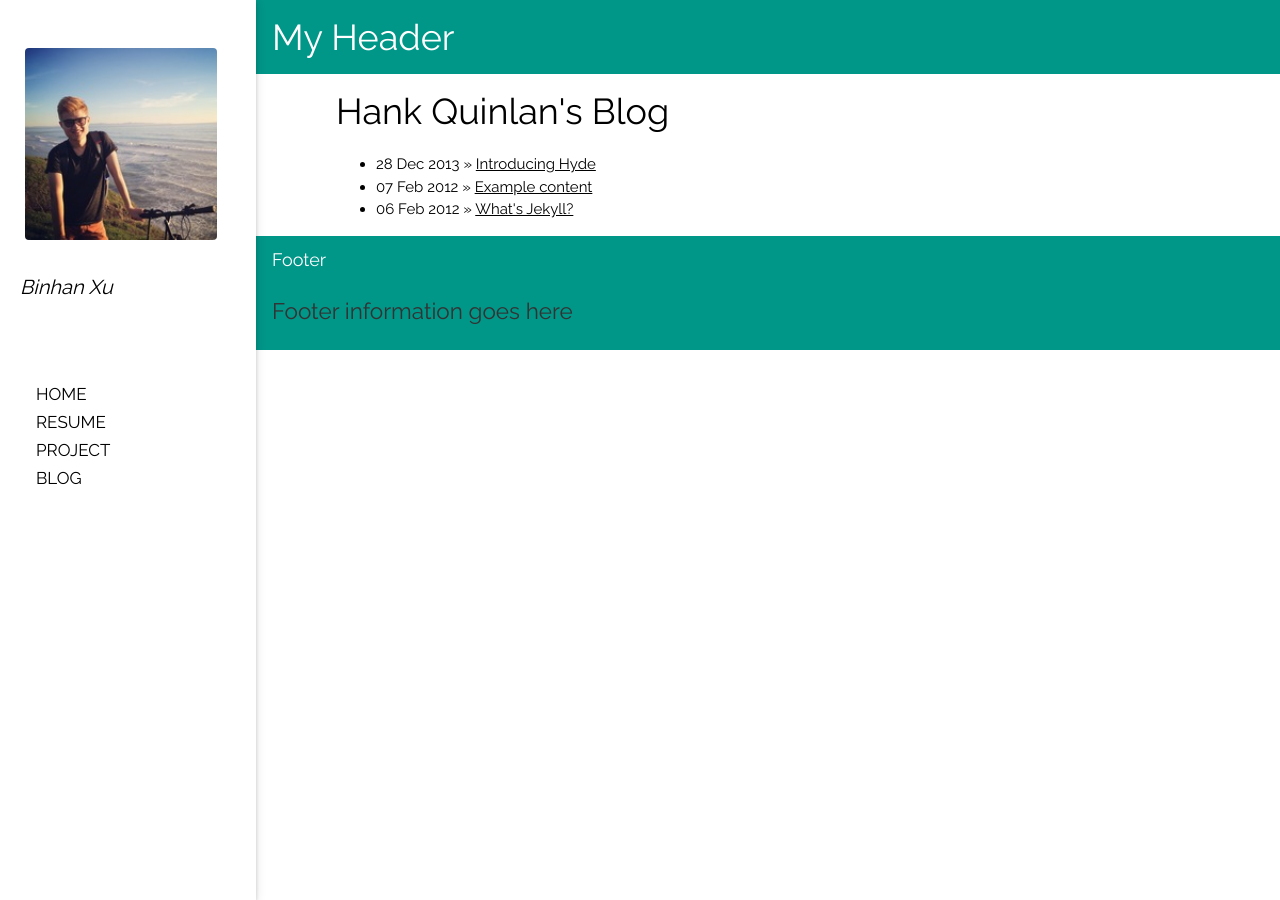
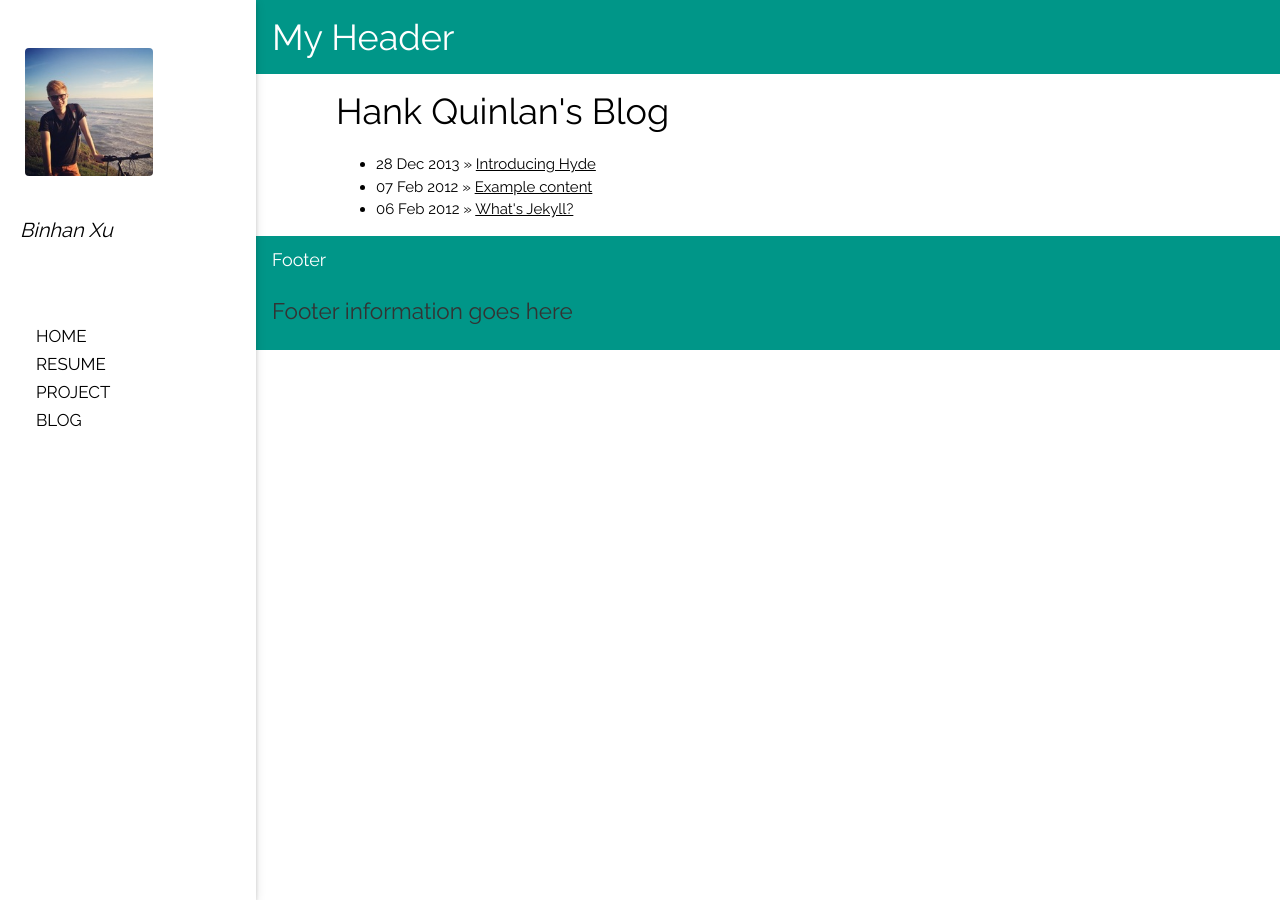
Before and after one commit to binhanxu/binhanxu.github.io, a Jekyll site: the page built from index.html, in a window 1280 px wide. Built offline with Jekyll 4.4.1, drawn with Linux system fonts in a browser that asks for light colours; nearby versions of some CDN libraries.

Commit message:
Update default.html

```diff
--- a/_layouts/default.html
+++ b/_layouts/default.html
@@ -19,7 +19,7 @@ html,body,h1,h2,h3,h4,h5 {font-family: "Raleway", sans-serif}
 <body>
 <nav class="w3-sidenav w3-white w3-card-2" style="width:20%">
   <br>
-  <img src="/css/profile.jpg" class="w3-round" alt="profile" style="width:75%" align="middle">
+  <img src="/css/profile.jpg" class="w3-round" alt="profile" style="width:50%">
   <br><br>
   <h4>Binhan Xu</h4>
   <br><br><br>
```
